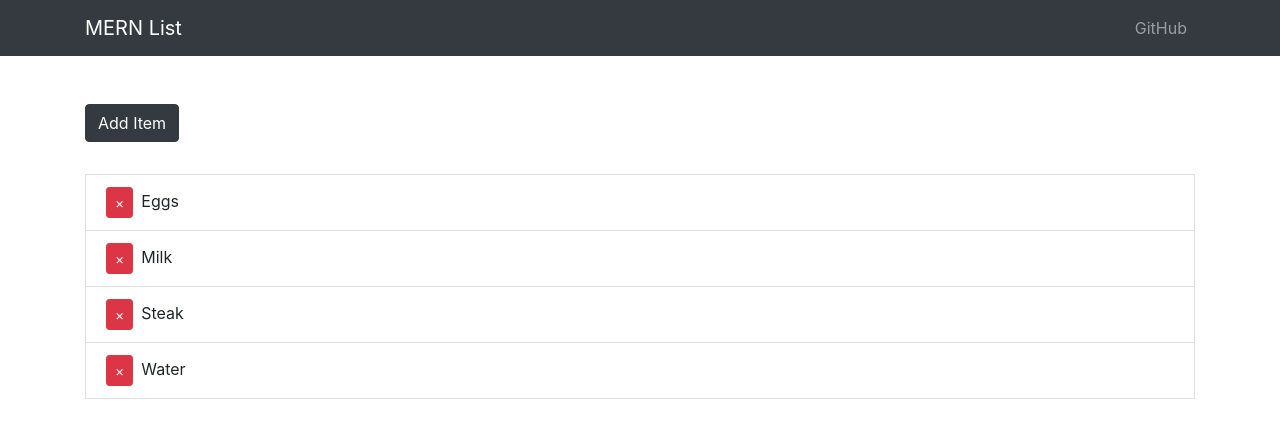
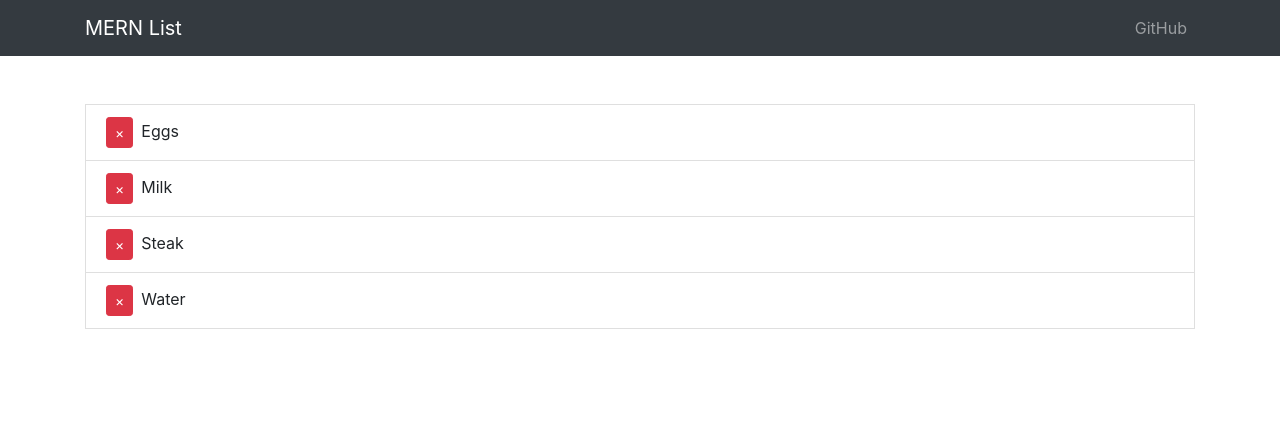
Before and after one commit to AdamPodoxin/MERN-List, a React (Create React App) app in the folder client/: page / in a window 1280 px wide. Shown: the top 438 px of the page. Built offline with nearby package versions, Linux system fonts and the light colour scheme.

Commit message:
Remove add item button
This will be turned into a seperate component later.

```diff
--- a/client/src/components/ShoppingList.js
+++ b/client/src/components/ShoppingList.js
@@ -19,19 +19,6 @@
         const items = this.props.item.items;
         return (
             <Container>
-                <Button
-                    color="dark"
-                    style={{ marginBottom: '2rem' }}
-                    onClick={() => {
-                        const name = prompt('Enter item');
-                        if (name) {
-                            this.setState(state => ({
-                                items: [...state.items, { id: uuid(), name }]
-                            }));
-                        }
-                    }}>
-                    Add Item
-                    </Button>
 
                 <ListGroup>
                     <TransitionGroup className="shopping-list">
```
